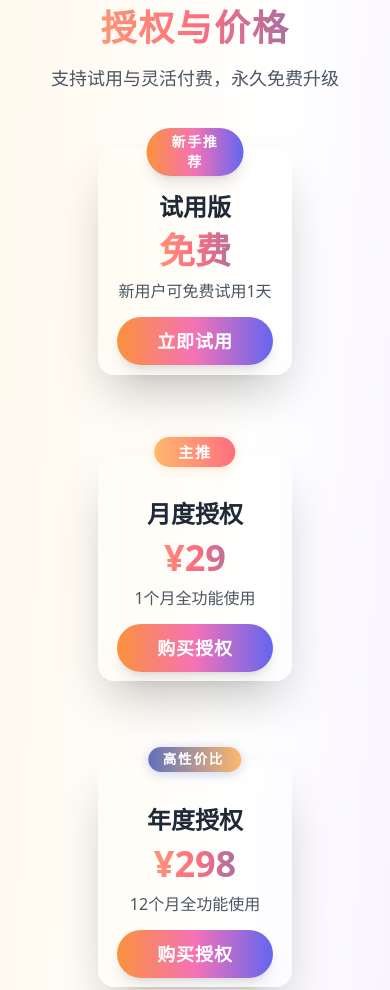
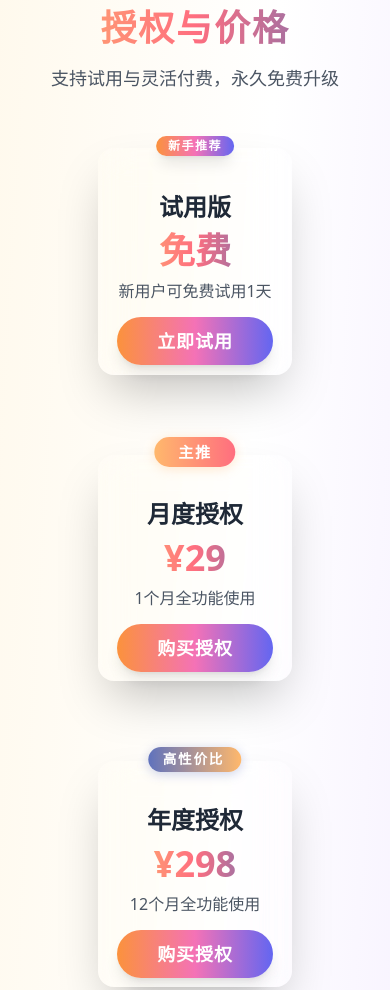
Before and after one commit to 962313443/goofish_introduce, a plain HTML site: page index.html in a window 390 px wide. Shown: the part 1920-2910 px from the top of the page. Drawn offline with nearby package versions, Linux system fonts and the light colour scheme.

Commit message:
Update index.html

```diff
--- a/index.html
+++ b/index.html
@@ -332,8 +332,10 @@
                 <div class="relative flex-1 max-w-sm mx-auto mb-10 md:mb-0">
                     <div
                         class="price-card glass glass-border shadow-2xl p-10 text-center transition-all border-0 relative">
-                        <div class="absolute -top-5 left-1/2 -translate-x-1/2 bg-gradient-to-r from-orange-400 via-pink-400 to-indigo-500 px-6 py-1 rounded-full text-white font-bold text-sm tracking-widest shadow-lg"
-                            style="letter-spacing:0.12em;">新手推荐</div>
+                        <div class="absolute left-1/2 -translate-x-1/2 bg-gradient-to-r from-orange-400 via-pink-400 to-indigo-500 rounded-full text-white font-bold tracking-widest shadow-lg
+                            md:text-sm md:px-6 md:py-1 md:-top-5
+                            text-xs px-3 py-0.5 -top-3
+                            whitespace-nowrap" style="letter-spacing:0.12em;">新手推荐</div>
                         <h3 class="text-2xl font-bold text-gray-800 mb-2 mt-6">试用版</h3>
                         <p class="text-4xl font-extrabold gradient-text mb-2">免费</p>
                         <p class="mb-6 text-gray-600">新用户可免费试用1天</p>
@@ -495,8 +497,9 @@
     <!-- Footer -->
     <footer class="bg-gradient-to-r from-[#2d1e4f] via-[#1a1333] to-[#2d1e4f] text-gray-200 py-10 mt-8">
         <div class="container mx-auto px-4 text-center">
-            <div class="mb-2 text-lg font-bold tracking-widest gradient-text drop-shadow-lg">&copy; 2025 闲鱼商品采集器/搬运助手.
-                保留所有权利.</div>
+            <div class="mb-2 text-lg font-bold tracking-widest gradient-text drop-shadow-lg whitespace-nowrap">
+                &copy; 2025 闲鱼商品采集器 保留最终权利
+            </div>
             <div class="text-xs text-gray-400 mt-2">免责声明：本软件仅供学习和数据采集研究使用，用户需遵守相关法律法规和平台规则。开发者不对使用本软件产生的任何后果承担责任。</div>
         </div>
     </footer>
```
